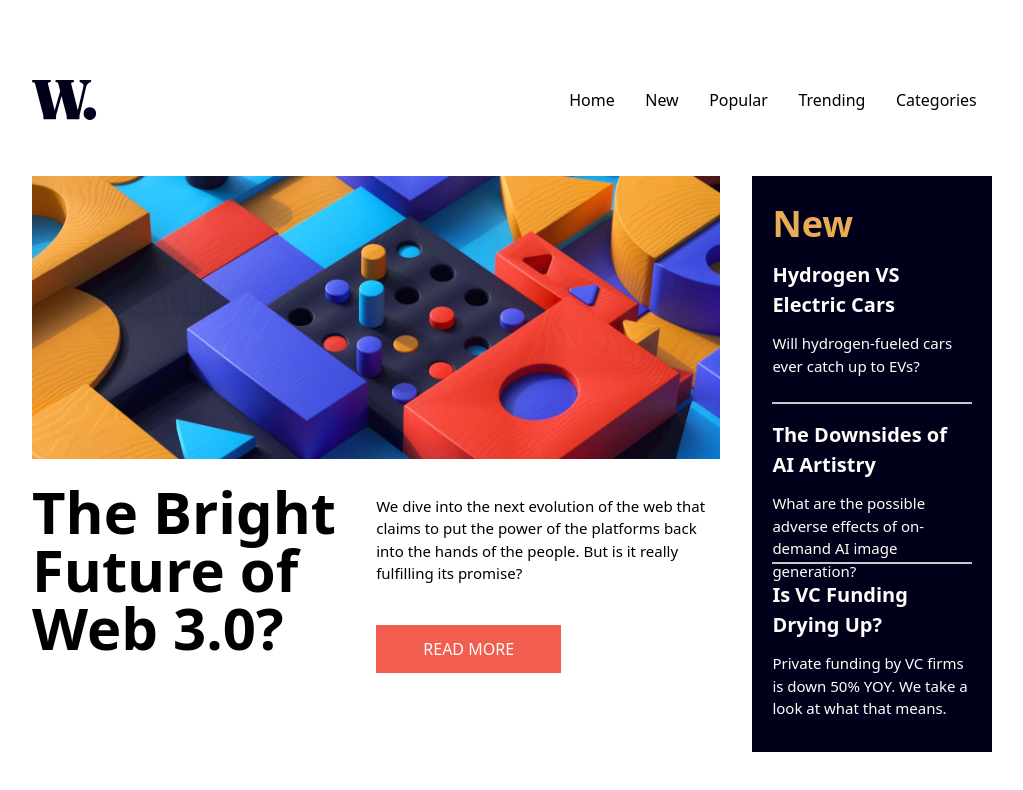
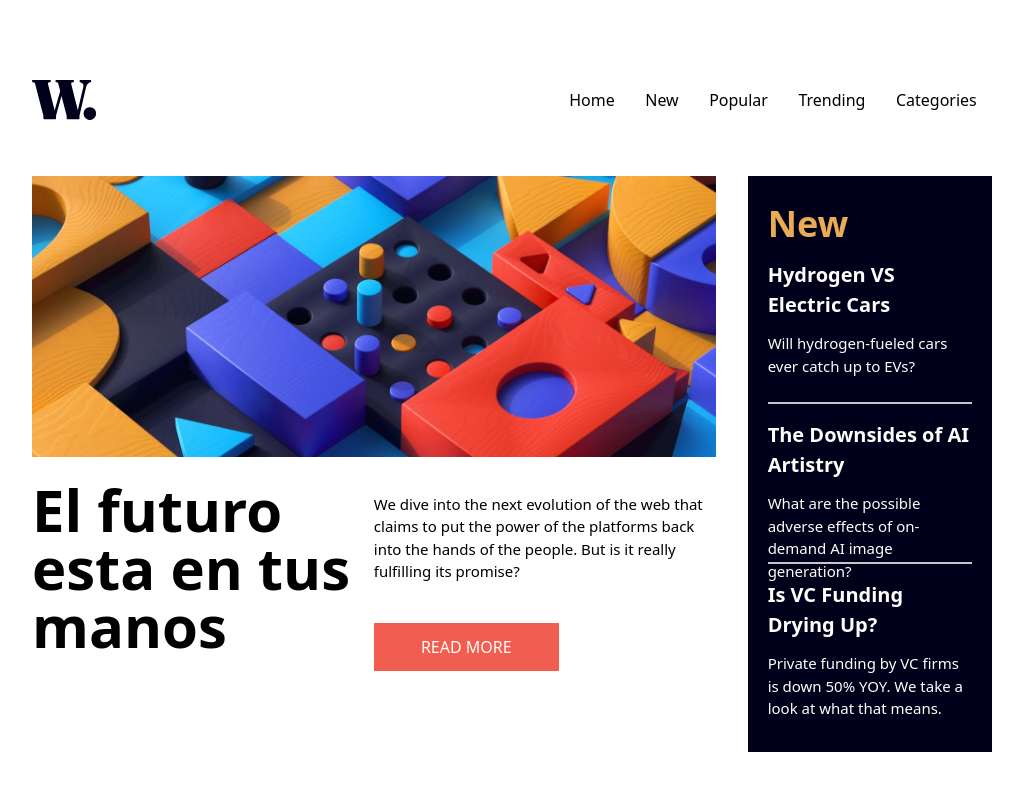
Before and after one commit to Cristian0813/News-homepage, a React (Vite) app: page / in a window 1280 px wide. Shown: the top 790 px of the page, without its empty margins (128-1151 px from the left). Built offline with nearby package versions, Linux system fonts and the light colour scheme; no server answers.

Commit message:
First commit

```diff
--- a/src/components/MainArticle.jsx
+++ b/src/components/MainArticle.jsx
@@ -11,7 +11,7 @@ export const MainArticle = () => {
         </picture>
         <div className='sm:flex'>
             <div className='flex-1 py-6'>
-                <h2  className='text-[40px] font-bold sm:text-[58px] leading-none'>The Bright Future of Web 3.0?</h2>
+                <h2  className='text-[40px] font-bold sm:text-[58px] leading-none'>El futuro esta en tus manos</h2>
             </div>
             <div className='flex-1 pt-9'>
                 <p className='text-[13px] mb-10 sm:text-[15px]'> We dive into the next evolution of the web that claims to put the power of the platforms back into the hands of the people. But is it really fulfilling its promise?</p>
```
